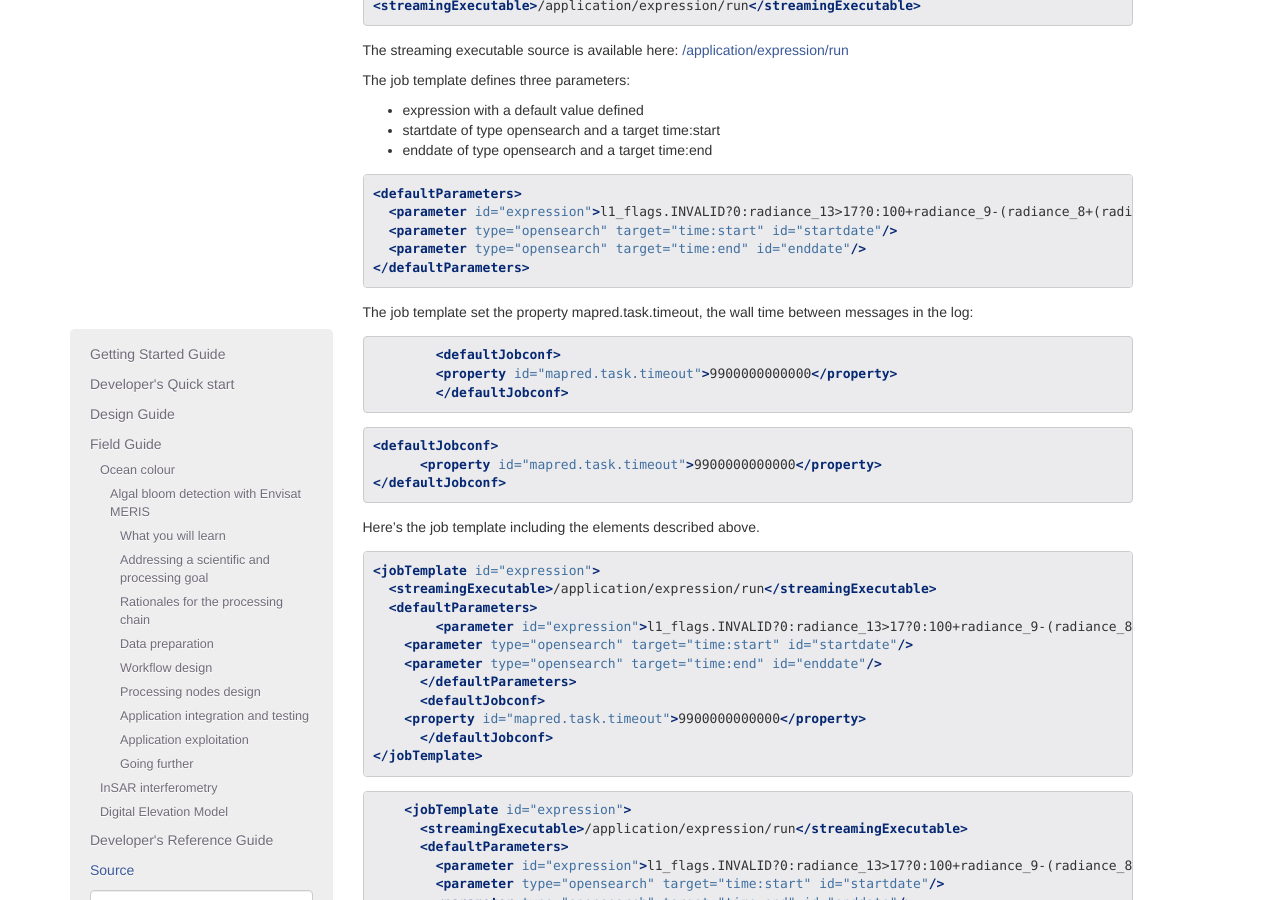
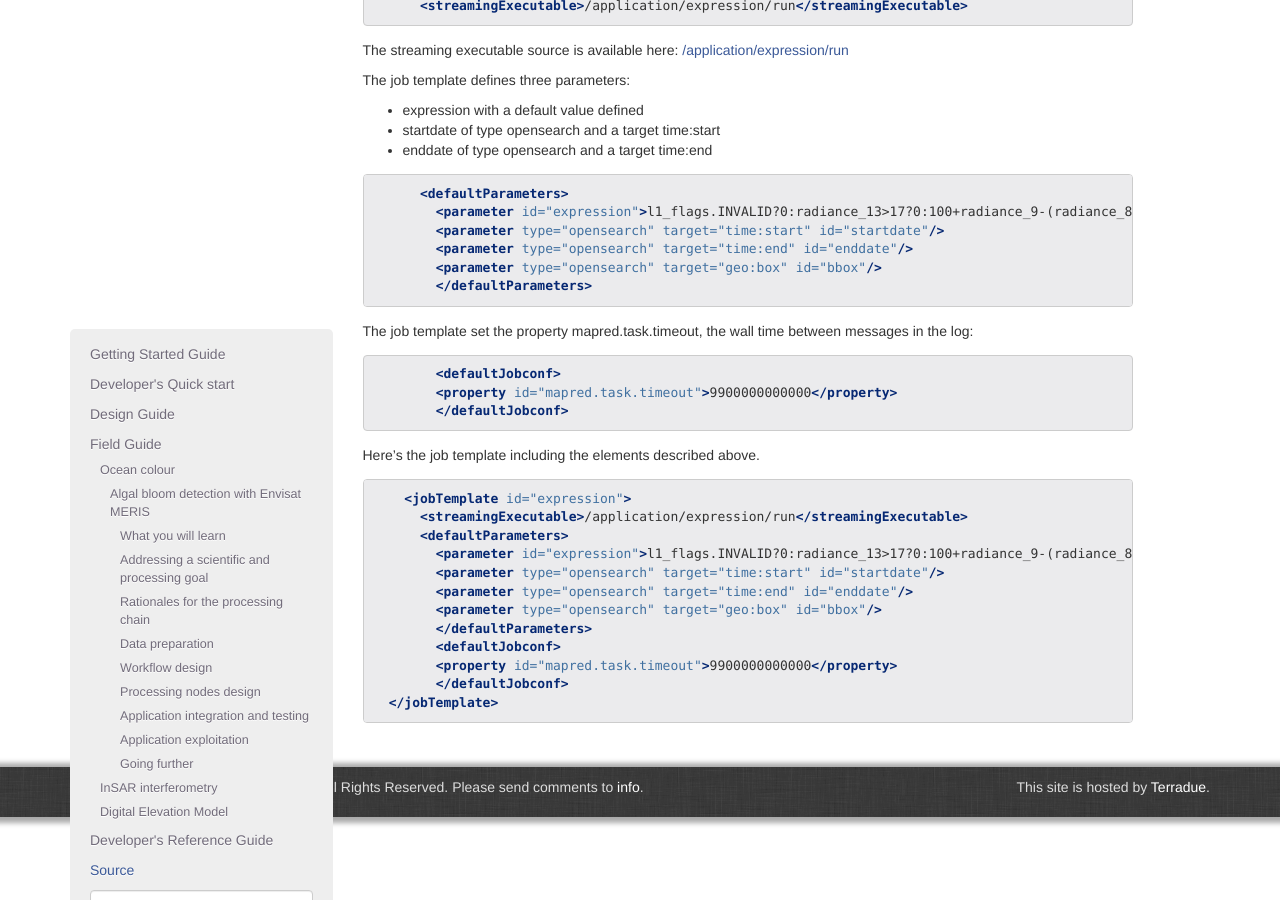
Before and after one commit to Terradue/doc-developer-sandbox, a Sphinx documentation site: the page built from source/field/ocean_color/lib_beam/nodes/expression.rst, in a window 1280 px wide and 900 px high, scrolled down 576 px. Built offline with Sphinx 7.4.7, drawn with Linux system fonts in a browser that asks for light colours; pages that are not in the unit, such as notebooks, are missing from menus.

Commit message:
Update expression.rst

```diff
--- a/source/field/ocean_color/lib_beam/nodes/expression.rst
+++ b/source/field/ocean_color/lib_beam/nodes/expression.rst
@@ -10,9 +10,9 @@
 
 The job template includes the path to the streaming executable.
 
-.. code-block:: xml
-
-  <streamingExecutable>/application/expression/run</streamingExecutable>
+.. literalinclude:: ../src/application.xml
+  :language: xml
+  :lines: 5
 
 The streaming executable source is available here: `/application/expression/run <https://github.com/Terradue/BEAM-Arithm-tutorial/blob/master/expression/run>`_
 
@@ -22,13 +22,9 @@
 * startdate of type opensearch and a target time:start
 * enddate of type opensearch and a target time:end
 
-.. code-block:: xml
-
-  <defaultParameters>
-    <parameter id="expression">l1_flags.INVALID?0:radiance_13>17?0:100+radiance_9-(radiance_8+(radiance_10-radiance_8)*27.524/72.570)</parameter>
-    <parameter type="opensearch" target="time:start" id="startdate"/>
-    <parameter type="opensearch" target="time:end" id="enddate"/>
-  </defaultParameters>
+.. literalinclude:: ../src/application.xml
+  :language: xml
+  :lines: 6-11
 
 The job template set the property mapred.task.timeout, the wall time between messages in the log:
 
@@ -36,27 +32,7 @@
   :language: xml
   :lines: 12-14
 
-.. code-block:: xml
-
-  <defaultJobconf>
-  	<property id="mapred.task.timeout">9900000000000</property>
-  </defaultJobconf>
-
 Here's the job template including the elements described above.
-
-.. code-block:: xml
-
-  <jobTemplate id="expression">
-    <streamingExecutable>/application/expression/run</streamingExecutable>
-    <defaultParameters>
-  	  <parameter id="expression">l1_flags.INVALID?0:radiance_13>17?0:100+radiance_9-(radiance_8+(radiance_10-radiance_8)*27.524/72.570)</parameter>
-      <parameter type="opensearch" target="time:start" id="startdate"/>
-      <parameter type="opensearch" target="time:end" id="enddate"/>
-  	</defaultParameters>
-  	<defaultJobconf>
-      <property id="mapred.task.timeout">9900000000000</property>
-  	</defaultJobconf>
-  </jobTemplate>
 
 .. literalinclude:: ../src/application.xml
   :language: xml
```
